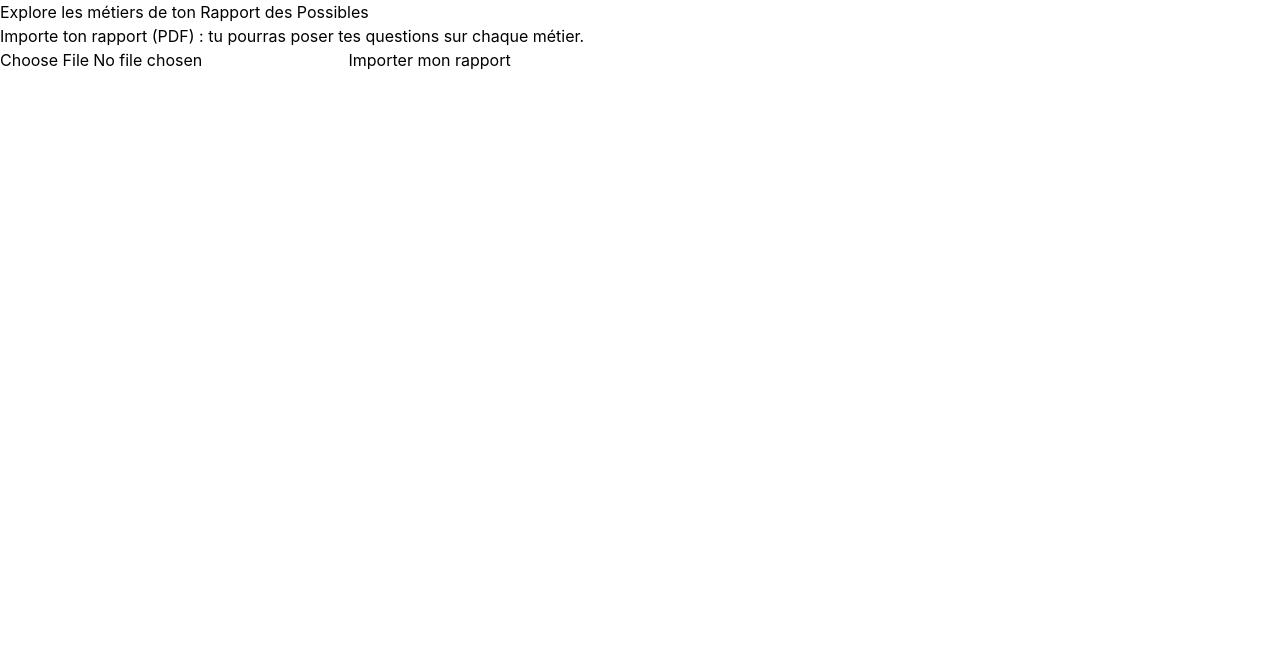
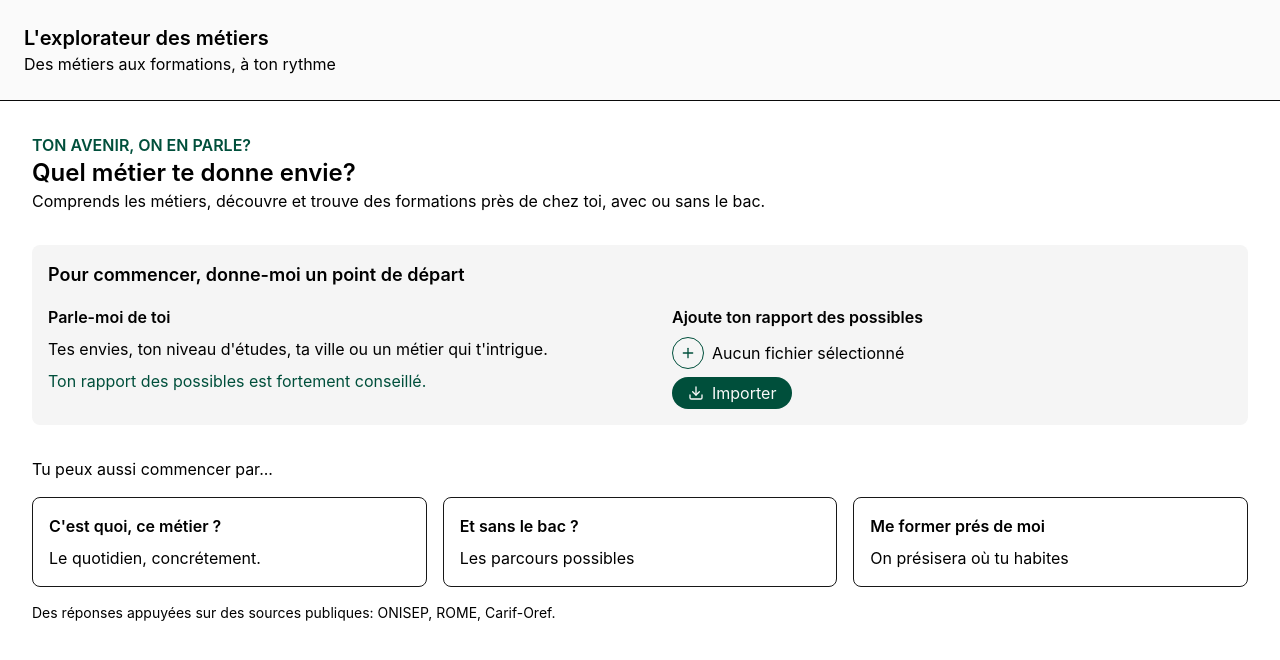
Before and after one commit to Code4sud/2026-equipe-07, a SvelteKit app in the folder orientation-assistant/: page / in a window 1280 px wide. Shown: the top 660 px of the page. Built offline with nearby package versions, Linux system fonts and the light colour scheme.

Commit message:
wip: travail en cours de déplacement

```diff
--- a/orientation-assistant/src/app.html
+++ b/orientation-assistant/src/app.html
@@ -7,9 +7,14 @@
     %sveltekit.head%
   </head>
 
-	 <body data-sveltekit-preload-data="hover">
+  <body class="relative flex flex-col lg:h-screen w-full" data-sveltekit-preload-data="hover">
     <div style="display: contents">%sveltekit.body%</div>
     <!-- Bandeau commun demandé par le hackathon (rendu.txt) -->
-		<script src="https://orientation.code4sud.fr/bandeau.js" data-equipe="07"></script>
+
+      <script
+        src="https://orientation.code4sud.fr/bandeau.js"
+        data-equipe="07"
+      ></script>
+
   </body>
 </html>
--- a/orientation-assistant/src/lib/components/ImportRapport.svelte
+++ b/orientation-assistant/src/lib/components/ImportRapport.svelte
@@ -1,20 +1,45 @@
 
 <script>
   import { enhance } from '$app/forms';
+  import { Download, Plus } from '@lucide/svelte';
+
 
   // form = résultat de l'action (ex. { error: "..." } en cas d'échec), transmis par la page
   let { form } = $props();
+  let selectedFileName = $state('Aucun fichier sélectionné');
 </script>
 
 <!-- enctype multipart : obligatoire pour envoyer un fichier -->
-<form
+<form class="flex flex-col gap-2"
   method="POST"
   enctype="multipart/form-data"
   use:enhance
   action="?/importReport"
 >
-  <input type="file" name="rapport-pdf" accept="application/pdf" required />
-  <button type="submit">Importer mon rapport</button>
+  <div class="flex gap-2 items-center">
+    <input
+      id="import-pdf"
+      class="sr-only"
+      type="file"
+      name="rapport-pdf"
+      accept="application/pdf"
+      required
+      onchange={(event) => {
+        selectedFileName = event.currentTarget.files?.[0]?.name ?? 'Aucun fichier sélectionné';
+      }}
+    />
+    <label
+      for="import-pdf"
+      class="flex cursor-pointer items-center justify-center rounded-2xl w-8 h-8 text-emerald-900 border border-emerald-900"
+    >
+      <Plus class="stroke-emerald-900" size={16} />
+    </label>
+    <span>{selectedFileName}</span>
+  </div>
+  <button class="flex cursor-pointer gap-2 items-center rounded-2xl h-8 px-4 bg-emerald-900 text-neutral-50 mr-auto" type="submit">
+    <Download size=16 />
+    <span>Importer</span>
+  </button>
 </form>
 
 <!-- Message d'erreur en texte simple (pas de {@html}) -->
--- a/orientation-assistant/src/routes/+layout.svelte
+++ b/orientation-assistant/src/routes/+layout.svelte
@@ -8,4 +8,12 @@
 	<link rel="icon" href={favicon} />
 </svelte:head>
 
-{@render children()}
+<header class="bg-neutral-50 flex flex-row p-6 border-b border-b-neutral-950">
+	<div class="flex flex-col">
+		<h1 class="text-xl font-semibold">L'explorateur des métiers</h1>
+		<p>Des métiers aux formations, à ton rythme</p>
+	</div>
+</header>
+<main class="grow flex flex-col gap-8">
+	{@render children()}
+</main>
--- a/orientation-assistant/src/routes/+page.svelte
+++ b/orientation-assistant/src/routes/+page.svelte
@@ -1,11 +1,59 @@
 <script>
-  import ImportRapport from '#lib/components/ImportRapport.svelte';
+  import ImportRapport from "#lib/components/ImportRapport.svelte";
 
   // form = résultat de l'action importReport (+page.server.js)=> fourni par SvelteKit
   let { form } = $props();
 </script>
 
-<h1>Explore les métiers de ton Rapport des Possibles</h1>
-<p>Importe ton rapport (PDF) : tu pourras poser tes questions sur chaque métier.</p>
+<section class="mx-8 mt-8">
+  <p class="uppercase text-emerald-900 font-semibold">
+    Ton avenir, on en parle?
+  </p>
+  <h2 class="font-semibold text-2xl">Quel métier te donne envie?</h2>
+  <p>
+    Comprends les métiers, découvre et trouve des formations près de chez toi,
+    avec ou sans le bac.
+  </p>
+</section>
 
-<ImportRapport {form} />
+<section
+  class="flex flex-col mx-8 border border-none rounded-lg bg-neutral-100 gap-4 px-4 py-4"
+>
+  <p class="font-semibold text-lg">
+    Pour commencer, donne-moi un point de départ
+  </p>
+  <div class="flex flex-col md:flex-row md:gap-16">
+    <div class="flex flex-col gap-2 md:basis-1/2">
+      <p class="font-semibold">Parle-moi de toi</p>
+      <p>
+        Tes envies, ton niveau d'études, ta ville ou un métier qui t'intrigue.
+      </p>
+      <p class="text-emerald-900">
+        Ton rapport des possibles est fortement conseillé.
+      </p>
+    </div>
+    <div class="md:basis-1/2 flex flex-col gap-2">
+      <p class="font-semibold">Ajoute ton rapport des possibles</p>
+      <ImportRapport {form} />
+    </div>
+  </div>
+</section>
+
+<section class="flex flex-col gap-4 mx-8">
+  <p>Tu peux aussi commencer par...</p>
+  <div class="flex flex-col md:flex-row gap-4">
+    <div class="flex flex-col basis-1/3 border border-neutral-900 rounded-lg p-4 gap-2">
+      <p class="font-semibold">C'est quoi, ce métier ?</p>
+      <p>Le quotidien, concrétement.</p>
+    </div>
+    <div class="flex flex-col basis-1/3 border border-neutral-900 rounded-lg p-4 gap-2">
+      <p class="font-semibold">Et sans le bac ?</p>
+      <p>Les parcours possibles</p>
+    </div>
+    <div class="flex flex-col basis-1/3 border border-neutral-900 rounded-lg p-4 gap-2">
+      <p class="font-semibold">Me former prés de moi</p>
+      <p>On présisera où tu habites</p>
+    </div>
+  </div>
+  <p class="text-sm">Des réponses appuyées sur des sources publiques: ONISEP, ROME, Carif-Oref.</p>
+</section>
```
Lines whose indentation alone changed are shown as unchanged.
